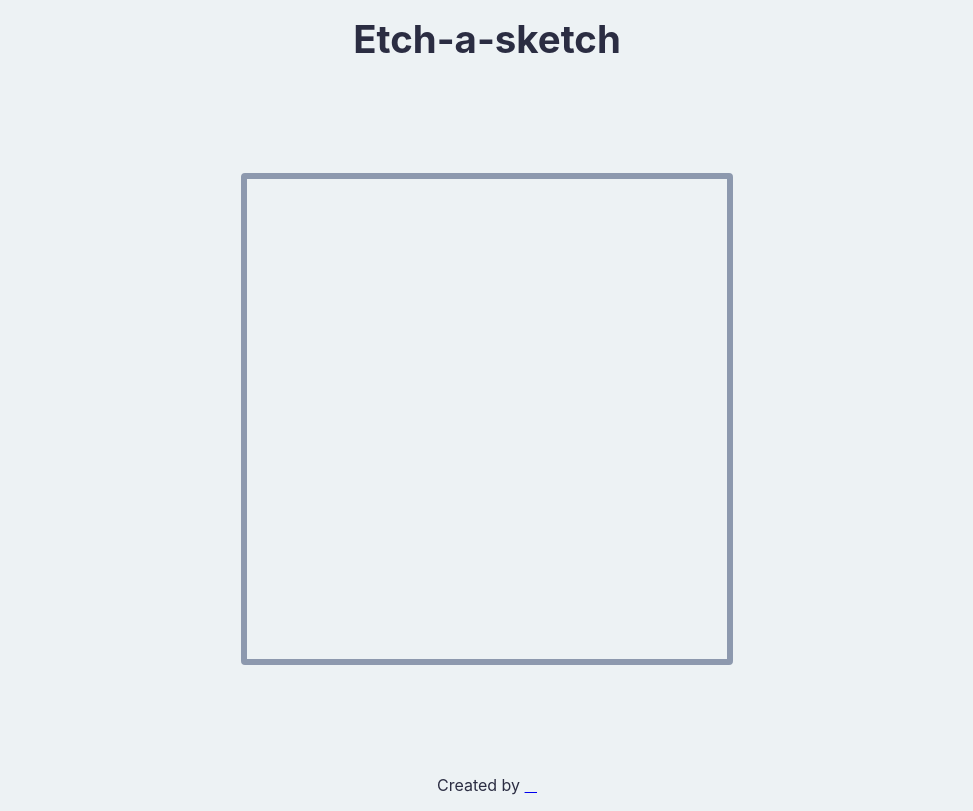
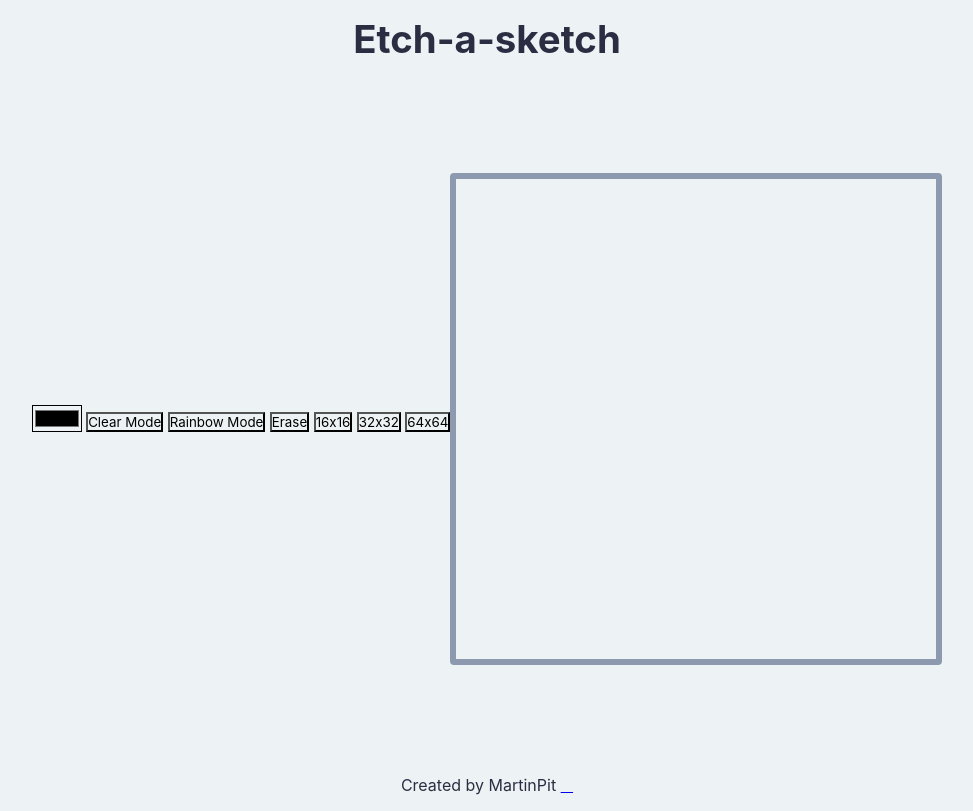
Before and after one commit to MartinPit/odin_etch-a-sketch, a plain HTML site: page index.html in a window 1280 px wide. Shown: the whole page, without its empty margins (153-1126 px from the left). Drawn offline with Linux system fonts and the light colour scheme.

Commit message:
Added buttons to control the grid and a color picker

```diff
--- a/index.html
+++ b/index.html
@@ -4,7 +4,7 @@
   <meta charset="UTF-8">
   <title>Etch-a-sketch</title>
   <link rel="stylesheet" href="styles.css">
-  <script src="script.js"></script>
+  <script defer src="script.js"></script>
 </head>
 <body>
   <header>
@@ -12,14 +12,22 @@
   </header>
 
   <div class="content">
+    <div class="settings">
+      <label for="picker"></label>
+      <input id="picker" type="color" value="#000000">
+      <button id="clear" class="button">Clear Mode</button>
+      <button id="random" class="button">Rainbow Mode</button>
+      <button id="erase" class="button">Erase</button>
+      <button value="16" class="size button">16x16</button>
+      <button value="32" class="size button">32x32</button>
+      <button value="64" class="size button">64x64</button>
+    </div>
     <div class="container">
-      <div class="grid">
-      </div>
     </div>
   </div>
 
   <footer>
-    <p>Created by <a class="github" href="https://github.com/MartinPit">
+    <p>Created by MartinPit <a class="github" href="https://github.com/MartinPit">
         <i class="fab"></i>
       </a>
     </p>
```
